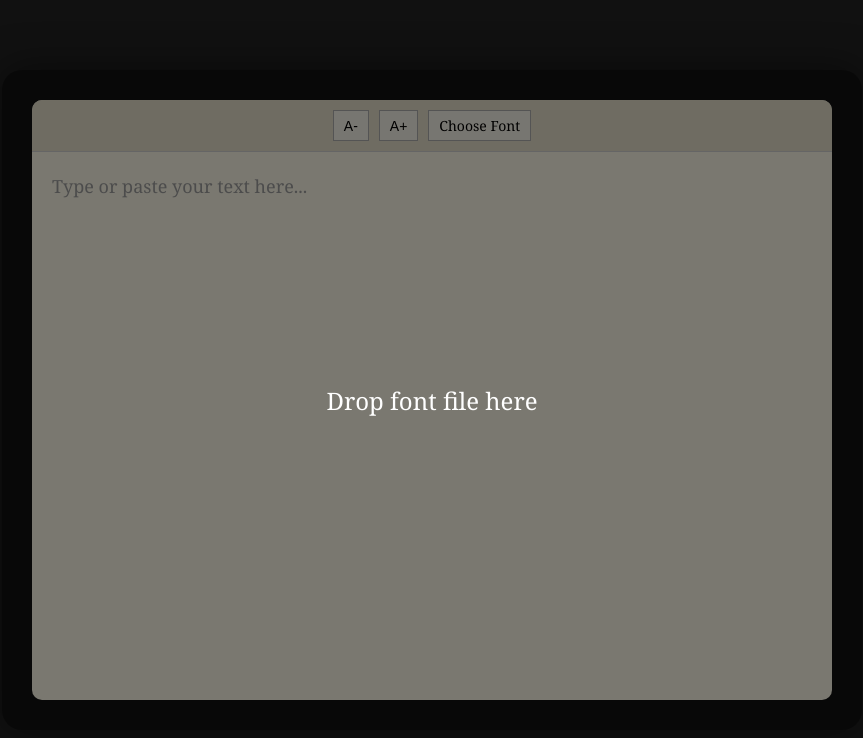
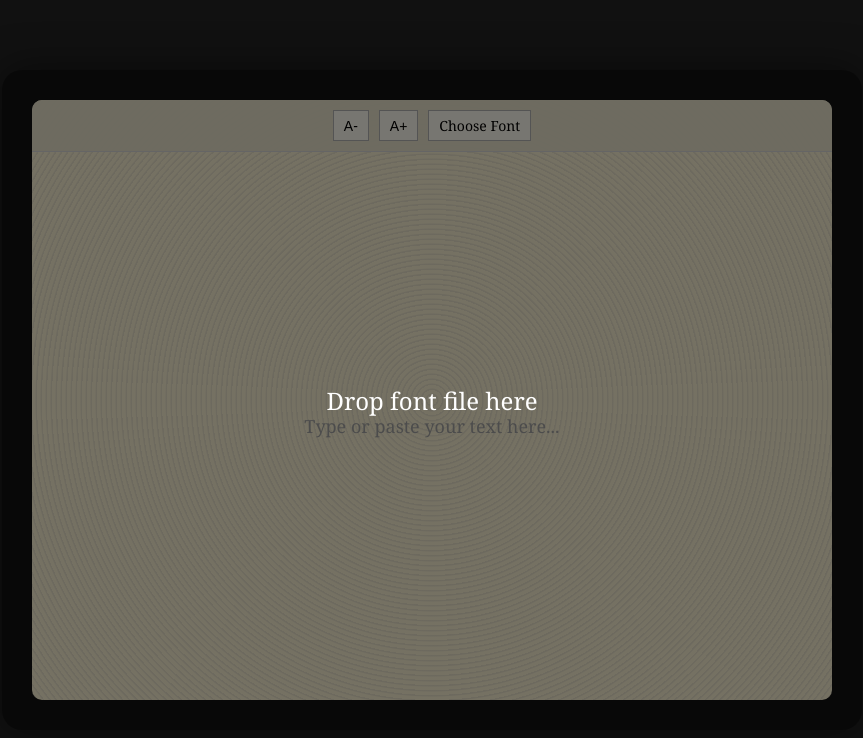
Before and after one commit to atiqzawad/kindle-font-tester, a plain HTML site: page index.html in a window 1280 px wide. Shown: the whole page, without its empty margins (208-1071 px from the left). Drawn offline with Linux system fonts and the light colour scheme.

Commit message:
Update style.css

```diff
--- a/style.css
+++ b/style.css
@@ -26,6 +26,12 @@ body {
   border-radius: 10px;
   background-color: #f5f1e1;
   overflow: hidden;
+
+  /* Add subtle e-paper paper texture */
+  background-image:
+    repeating-radial-gradient(circle at center, #e5e1d8 0, #e5e1d8 1px, #f5f1e1 2px, #f5f1e1 5px),
+    repeating-linear-gradient(45deg, rgba(255,255,255,0.03) 0, rgba(255,255,255,0.03) 1px, transparent 2px, transparent 6px);
+  background-blend-mode: multiply;
 }
 
 header {
@@ -61,6 +67,14 @@ button, .upload-label {
   font-family: Georgia, serif;
   outline: none;
   white-space: pre-wrap;
+
+  /* Center text vertically and horizontally */
+  display: flex;
+  justify-content: center;
+  align-items: center;
+
+  /* Ensure multiline text wraps */
+  text-align: center;
 }
 
 #reader:empty::before {
```
